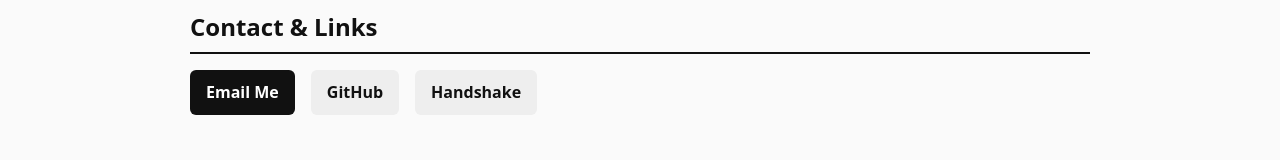
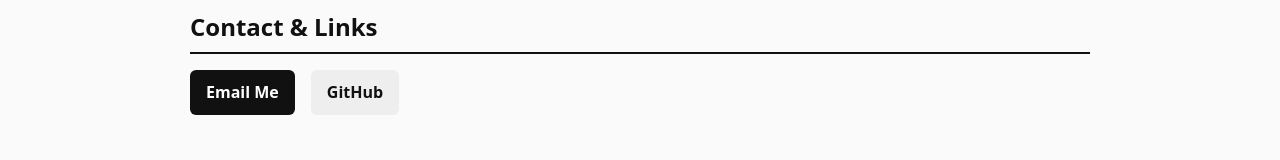
Before and after one commit to redroyalty910/TimCinematicUniverseWebsite, a plain HTML site: page html/pro.html in a window 1280 px wide. Shown: the part 3507-3667 px from the top of the page. Drawn offline with Linux system fonts and the light colour scheme.

Commit message:
pro changes

```diff
--- a/html/pro.html
+++ b/html/pro.html
@@ -262,7 +262,6 @@
       <div class="links">
         <a href="mailto:timothymillscollab@outlook.com" class="btn-dark">Email Me</a>
         <a href="https://github.com/redroyalty910" target="_blank" class="btn-light" rel="noopener noreferrer">GitHub</a>
-        <a href="https://app.joinhandshake.com/profiles/tim333" target="_blank" class="btn-light" rel="noopener noreferrer">Handshake</a>
       </div>
     </section>
   </main>
```
